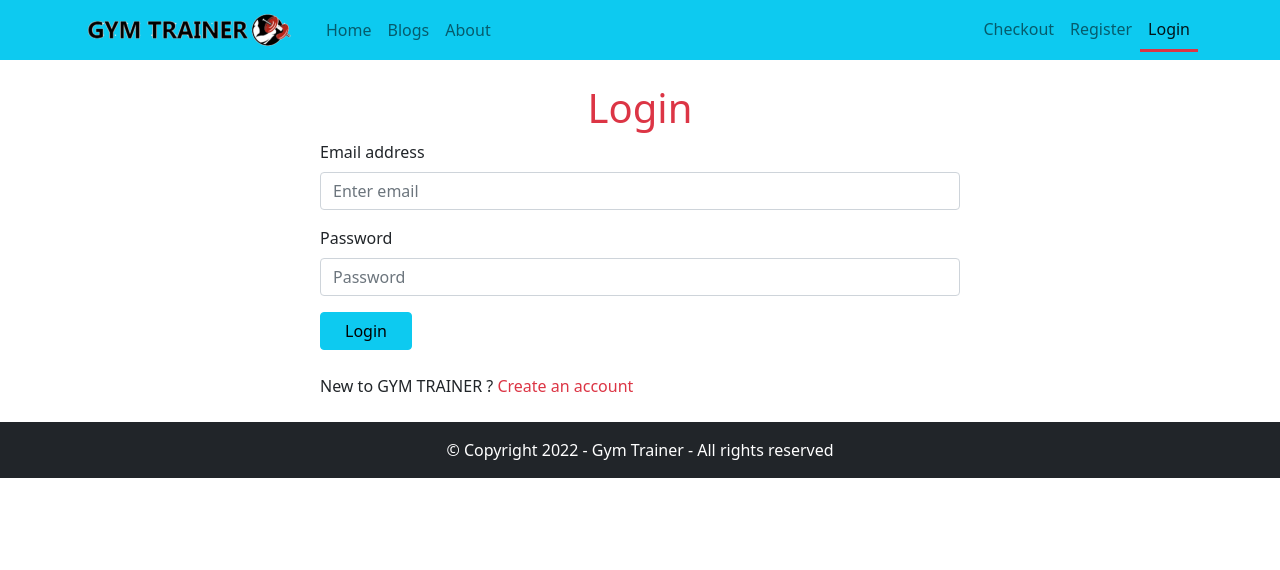
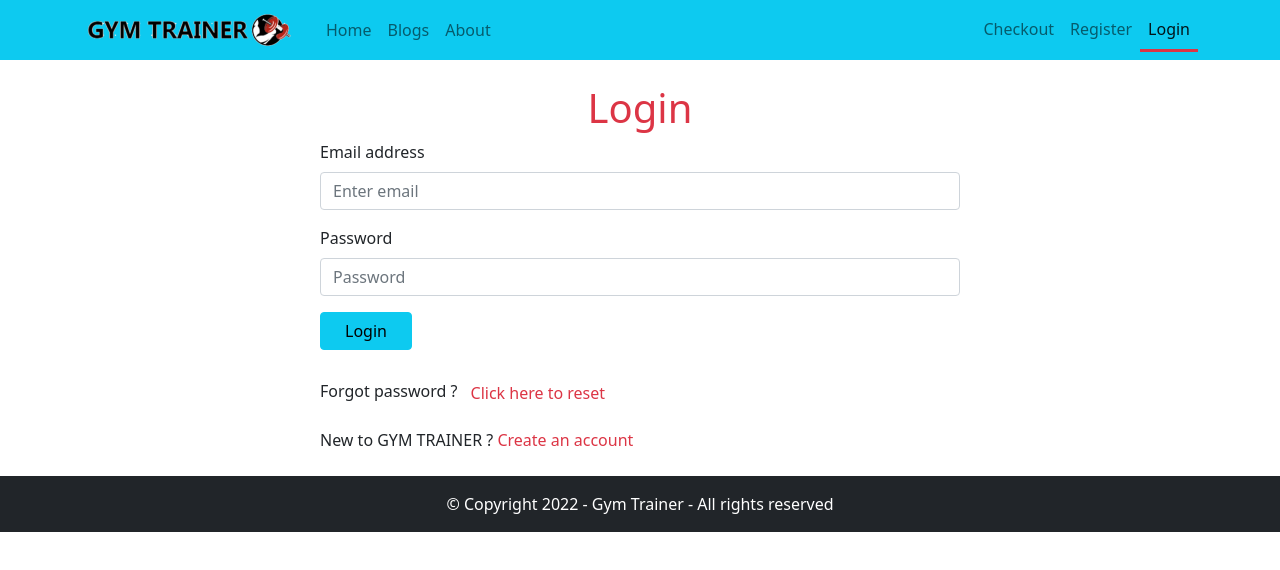
Before and after one commit to mdmahmu/gym-trainer, a React (Create React App) app: page /login in a window 1280 px wide. Shown: the top 570 px of the page. Built offline with nearby package versions, Linux system fonts and the light colour scheme; no server answers.

Commit message:
forgot password done

```diff
--- a/package.json
+++ b/package.json
@@ -14,6 +14,7 @@
     "react-firebase-hooks": "^5.0.3",
     "react-router-dom": "^6.3.0",
     "react-scripts": "5.0.1",
+    "react-toastify": "^8.2.0",
     "web-vitals": "^2.1.4"
   },
   "scripts": {
--- a/src/Pages/Home/EidOffer/EidOffer.js
+++ b/src/Pages/Home/EidOffer/EidOffer.js
@@ -9,8 +9,8 @@ const EidOffer = () => {
             <h1 className="text-danger text-center mt-4 mb-2">Eid Offer</h1>
             <div className="container">
                 <div className="row d-flex flex-md-row flex-sm-column flex-column align-items-center mx-4 card">
-                    <div className=" col-md-6 col-sm-12 col-12 my-2">
-                        <img src={eid_offer} alt="discount img" className="img-fluid rounded p-2" />
+                    <div className="col-md-6 col-sm-12 col-12 my-2">
+                        <img src={eid_offer} alt="discount img" className="img-fluid p-2 rounded-circle" />
                     </div>
                     <div className="col-md-6 col-sm-6 col-12 px-sm-0 px-3">
                         <h2 className="mt-2">Book now and</h2>
--- a/src/Pages/Login/Login.js
+++ b/src/Pages/Login/Login.js
@@ -1,13 +1,16 @@
 import React, { useRef } from 'react';
 import { Button, Form } from "react-bootstrap";
-import { useSignInWithEmailAndPassword } from "react-firebase-hooks/auth";
+import { useSendPasswordResetEmail, useSignInWithEmailAndPassword } from "react-firebase-hooks/auth";
 import { NavLink, useLocation, useNavigate } from "react-router-dom";
+import { toast, ToastContainer } from "react-toastify";
 import auth from "../../firebase.init";
 
 const Login = () => {
 
     const emailRef = useRef('');
     const passwordRef = useRef('');
+    const email = emailRef.current.value;
+    const password = passwordRef.current.value;
 
     const navigate = useNavigate();
     const location = useLocation();
@@ -21,13 +24,26 @@ const Login = () => {
         error,
     ] = useSignInWithEmailAndPassword(auth);
 
+    const [sendPasswordResetEmail, sending] = useSendPasswordResetEmail(auth
+    );
+
     const handleLogin = event => {
         event.preventDefault();
-        const email = emailRef.current.value;
-        const password = passwordRef.current.value;
-
         signInWithEmailAndPassword(email, password);
     };
+
+    const handleResetPassword = async event => {
+        event.preventDefault();
+        const email = emailRef.current.value;
+        if (email) {
+            await sendPasswordResetEmail(email);
+            toast('Sent email');
+        }
+        else {
+            toast('Enter your email first');
+        }
+    };
+
 
     if (user) {
         navigate(from, { replace: true });
@@ -50,8 +66,9 @@ const Login = () => {
                 <Button variant="info" type="submit" className="px-4">Login</Button>
             </Form>
             <br />
+            <p>Forgot password ?<Button variant="link" className="text-decoration-none text-danger" onClick={handleResetPassword}>Click here to reset</Button></p>
             <p>New to GYM TRAINER ? <NavLink to='/register' className="text-danger text-decoration-none" >Create an account</NavLink></p>
-
+            <ToastContainer />
         </div>
     );
 };
--- a/src/Pages/Register/Register.js
+++ b/src/Pages/Register/Register.js
@@ -3,6 +3,9 @@ import { Button, Form } from "react-bootstrap";
 import { NavLink } from "react-router-dom";
 import { useCreateUserWithEmailAndPassword } from 'react-firebase-hooks/auth';
 import auth from "../../firebase.init";
+import { toast, ToastContainer } from "react-toastify";
+import 'react-toastify/dist/ReactToastify.css';
+
 
 const Register = () => {
 
@@ -21,6 +24,7 @@ const Register = () => {
         const email = emailRef.current.value;
         const password = passwordRef.current.value;
         createUserWithEmailAndPassword(email, password);
+        toast('You account has been created.');
     };
 
     return (
@@ -53,6 +57,7 @@ const Register = () => {
             </Form>
             <br />
             <p>Already registered ? <NavLink to='/login' className="text-danger text-decoration-none" >Login</NavLink></p>
+            <ToastContainer />
         </div>
     );
 };
--- a/src/Pages/Shared/Header/Header.js
+++ b/src/Pages/Shared/Header/Header.js
@@ -24,7 +24,7 @@ const Header = () => {
                             <Nav.Link as={NavLink} to="/checkout" style={({ isActive }) => { return { borderBottom: isActive ? '3px solid #dc3545' : '' }; }}>Checkout</Nav.Link>
 
                             {
-                                user ? <Nav.Link to='/' as={NavLink} style={({ isActive }) => { return { borderBottom: isActive ? '3px solid #dc3545' : '' }; }} onClick={() => signOut(auth)}>Log out</Nav.Link> :
+                                user ? <Nav.Link as={NavLink} to='/login' style={({ isActive }) => { return { borderBottom: isActive ? '3px solid #dc3545' : '' }; }} onClick={() => signOut(auth)}>Log out</Nav.Link> :
                                     <>
                                         <Nav.Link as={NavLink} to="/register" style={({ isActive }) => { return { borderBottom: isActive ? '3px solid #dc3545' : '' }; }}>Register</Nav.Link>
                                         <Nav.Link as={NavLink} to="/login" style={({ isActive }) => { return { borderBottom: isActive ? '3px solid #dc3545' : '' }; }} onClick={() => signOut(auth)}>Login</Nav.Link>
```
Also changed, not shown: 1 other file (tests, documents, lock files or other folders).
